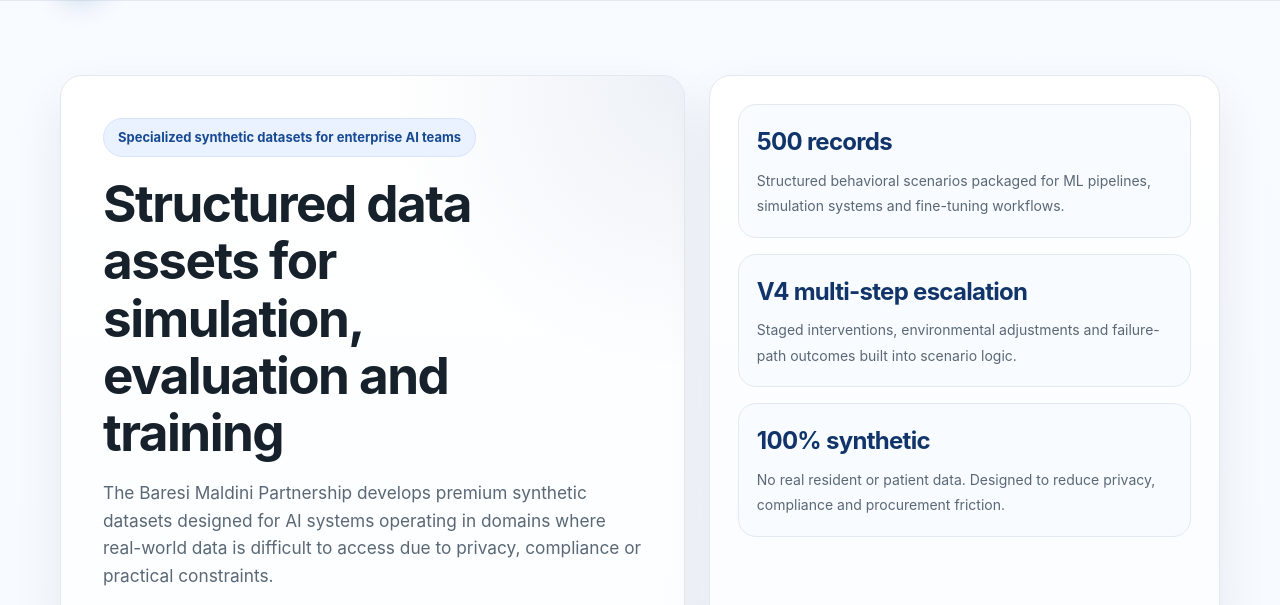
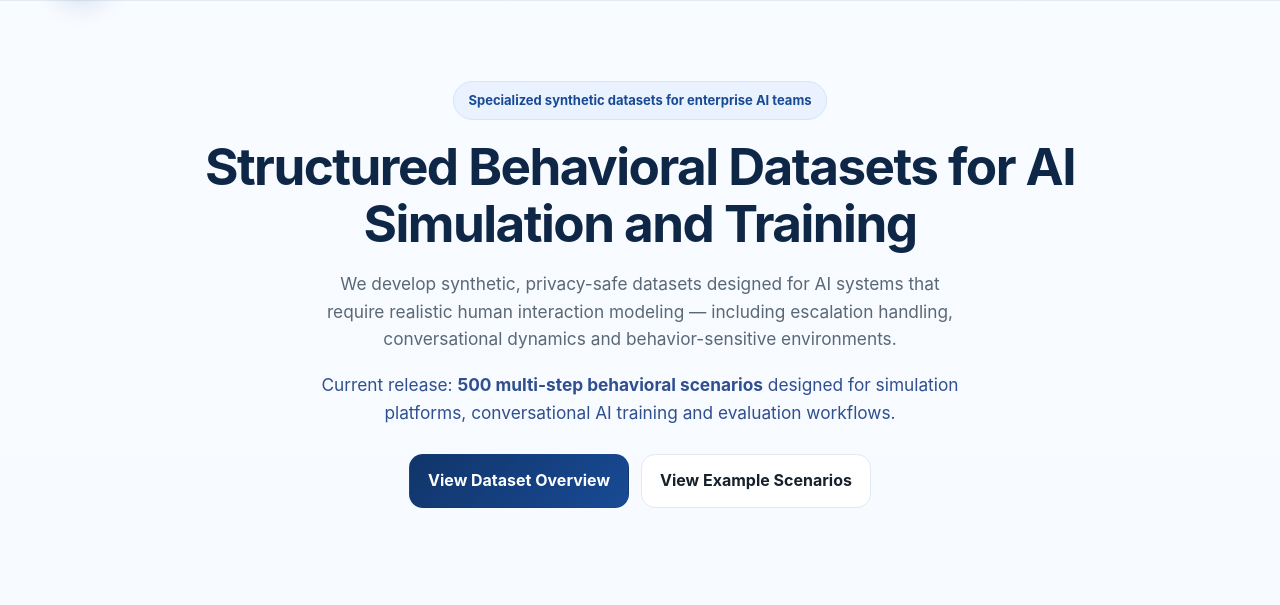
Before and after one commit to SeanHampton/Baresi-Maldini, a plain HTML site: page index.html in a window 1280 px wide. Shown: the part 71-676 px from the top of the page. Drawn offline with Linux system fonts and the light colour scheme.

Commit message:
Update index.html

```diff
--- a/index.html
+++ b/index.html
@@ -415,37 +415,26 @@
   </header>
 
   <main>
-    <section class="hero">
-      <div class="container hero-grid">
-        <div class="card hero-main">
-          <div class="eyebrow">Specialized synthetic datasets for enterprise AI teams</div>
-          <h1>Structured data assets for simulation, evaluation and training</h1>
-          <p class="lead">
-            The Baresi Maldini Partnership develops premium synthetic datasets designed for AI systems operating in domains where real-world data is difficult to access due to privacy, compliance or practical constraints.
+  <section class="hero" style="padding:80px 20px; text-align:center;">
+  <div class="container" style="max-width:900px; margin:0 auto;">
+    <div class="eyebrow" style="justify-content:center;">Specialized synthetic datasets for enterprise AI teams</div>
+
+    <h1 style="max-width:none; font-size:clamp(2.4rem, 4vw, 4.2rem); color:#0f2747;">
+      Structured Behavioral Datasets for AI Simulation and Training
+    </h1>
+
+    <p class="lead" style="margin-left:auto; margin-right:auto;">
+      We develop synthetic, privacy-safe datasets designed for AI systems that require realistic human interaction modeling — including escalation handling, conversational dynamics and behavior-sensitive environments.
     </p>
-          <p class="lead">
-            Our current focus is behavioral simulation data for role-play systems, escalation modeling and conversational AI workflows that require realistic scenario progression without using real resident or patient data.
+
+    <p class="lead" style="margin-left:auto; margin-right:auto; color:#2F4F8F;">
+      Current release: <strong>500 multi-step behavioral scenarios</strong> designed for simulation platforms, conversational AI training and evaluation workflows.
     </p>
-          <div class="cta-row">
-            <a class="btn btn-primary" href="mailto:sean@baresimaldini.com?subject=Request%20for%20Dataset%20Overview">Request dataset overview</a>
-            <a class="btn" href="#dataset">View current dataset</a>
+
+    <div class="cta-row" style="justify-content:center;">
+      <a class="btn btn-primary" href="#dataset">View Dataset Overview</a>
+      <a class="btn" href="Gold_Standard_Scenarios_Showcase_Premium.pdf" target="_blank">View Example Scenarios</a>
     </div>
-        </div>
-
-        <aside class="card hero-side">
-          <div class="metric">
-            <strong>500 records</strong>
-            <span>Structured behavioral scenarios packaged for ML pipelines, simulation systems and fine-tuning workflows.</span>
-          </div>
-          <div class="metric">
-            <strong>V4 multi-step escalation</strong>
-            <span>Staged interventions, environmental adjustments and failure-path outcomes built into scenario logic.</span>
-          </div>
-          <div class="metric">
-            <strong>100% synthetic</strong>
-            <span>No real resident or patient data. Designed to reduce privacy, compliance and procurement friction.</span>
-          </div>
-        </aside>
   </div>
 </section>
 
@@ -536,7 +525,6 @@
     </div>
   </div>
 </section>
-
     <section id="use-cases" class="section">
       <div class="container">
         <div class="section-header">
```
Lines whose indentation alone changed are shown as unchanged.
